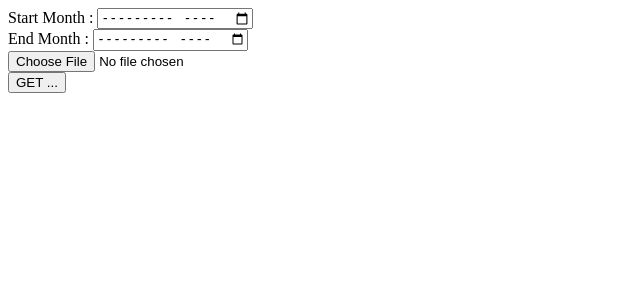
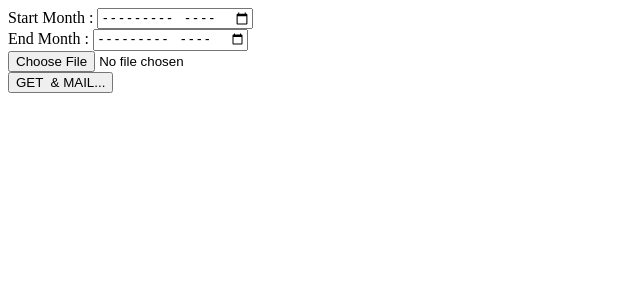
Before and after one commit to aayushapatel/php, a PHP site: page /calendar.php in a window 1280 px wide. Shown: the top 300 px of the page, without its empty margins (0-640 px from the left). Run offline with PHP 8.4, Linux system fonts and the light colour scheme; some libraries are stand-ins or nearby versions.

Commit message:
calendar with mail done

```diff
--- a/jan-23/calendar.html
+++ b/jan-23/calendar.html
@@ -43,7 +43,8 @@
         <label for="monthEnd">End Month : </label>
         <input type="month" name="monthEnd" id="monthEnd"><br>
         <input type="file" name="calendar" id="calendar"><br>
-        <input type="submit" value="GET ..." name="getCalendar">
+        <input type="submit" value="GET  & MAIL..." name="getCalendar">
+
 
         </form>
     </body>
--- a/jan-23/calendar.php
+++ b/jan-23/calendar.php
@@ -1,5 +1,6 @@
 <?php
 require 'calendar.html';
+$allTable = "";
 if(isset($_POST['getCalendar'])) {
     session_start();
 
@@ -29,10 +30,12 @@ if(isset($_POST['getCalendar'])) {
         getCalendar($monthStart);
         $monthStart = date('Y-m',strtotime($monthStart . '+1 month'));
     }
+    sendMail();
 
 }
 
 function getCalendar($month) {
+    global $allTable;
     $dayOfWeek = array('Mon','Tue','Wed','Thu','Fri','Sat','Sun');
     $table = "<div><table border=1><caption>" . date('F, Y',strtotime($month)) . "</caption><tr>";
     for ($i = 0; $i < count($dayOfWeek); $i++) {
@@ -62,6 +65,8 @@ function getCalendar($month) {
         $table .= "</tr></table></div>";
         echo $table;
 
+        $allTable .= $table;
+
     }
      function uploadImg($fileName) {
              $tmp_name = $_FILES['calendar']['tmp_name'];
@@ -84,6 +89,37 @@ function getCalendar($month) {
                 die;
             }
      }
+function sendMail() {
+    $mailto = "imaayushapatel@gmail.com";
+    $mailSub = "Calendar";
+    global $allTable;
+    //echo $allTable;
+    $mailMsg = $allTable;
+
+    require 'C:\xampp\htdocs\xampp\PHPMailer-master\PHPMailerAutoload.php';
+    $mail = new PHPMailer();
+    $mail ->isSMTP();
+    $mail ->SMTPDebug = 0;
+    $mail ->SMTPAuth = true;
+    $mail ->SMTPSecure = 'ssl';
+    $mail ->Host = "smtp.gmail.com";
+    $mail ->Port = 465; //465 or 587
+    $mail ->IsHTML(true);
+    $mail ->Username = "patelaayusha@gmail.com";
+    $mail ->Password = "AayushaPatel4548";
+    $mail ->SetFrom('patelaayusha@gmail.com');
+    $mail ->Subject = $mailSub;
+    $mail ->Body = $mailMsg;
+    $mail ->AddAddress($mailto);
+
+      if(!$mail->Send())
+      {
+            echo "<script> alert('Mail not sent'); </script>";
+      }
+      else {
+          echo "<script> alert('Mail sent'); </script>";
+      }
 
 
+}
 ?>
```
